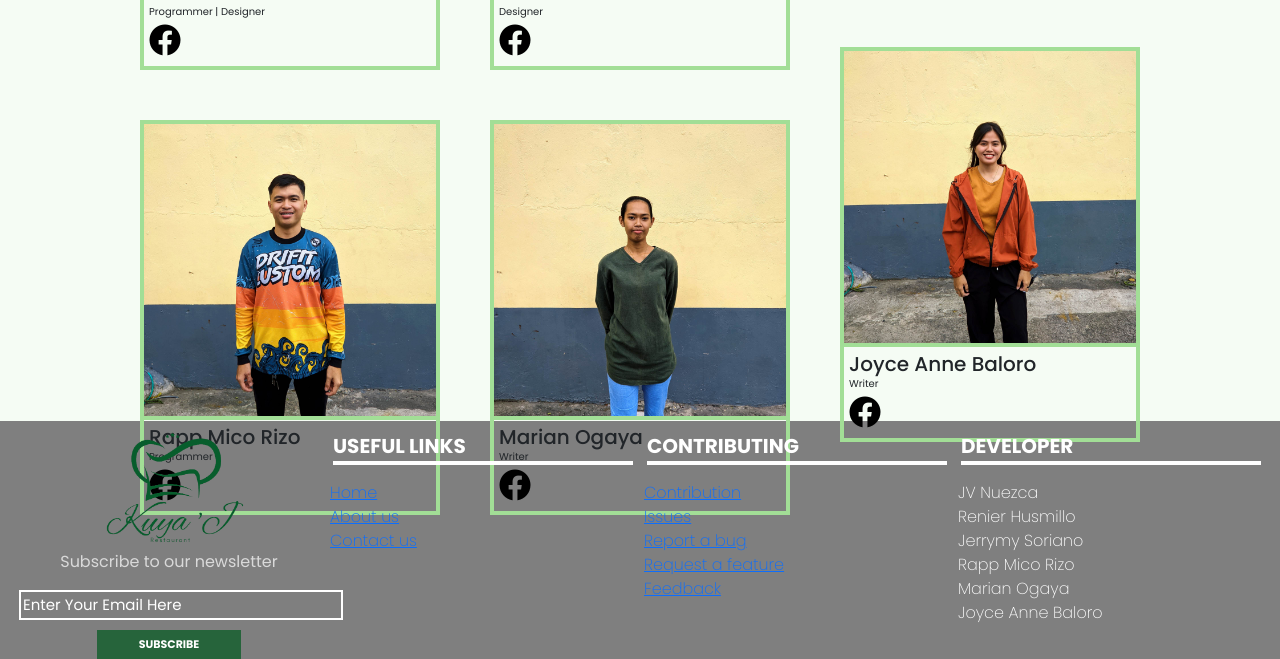
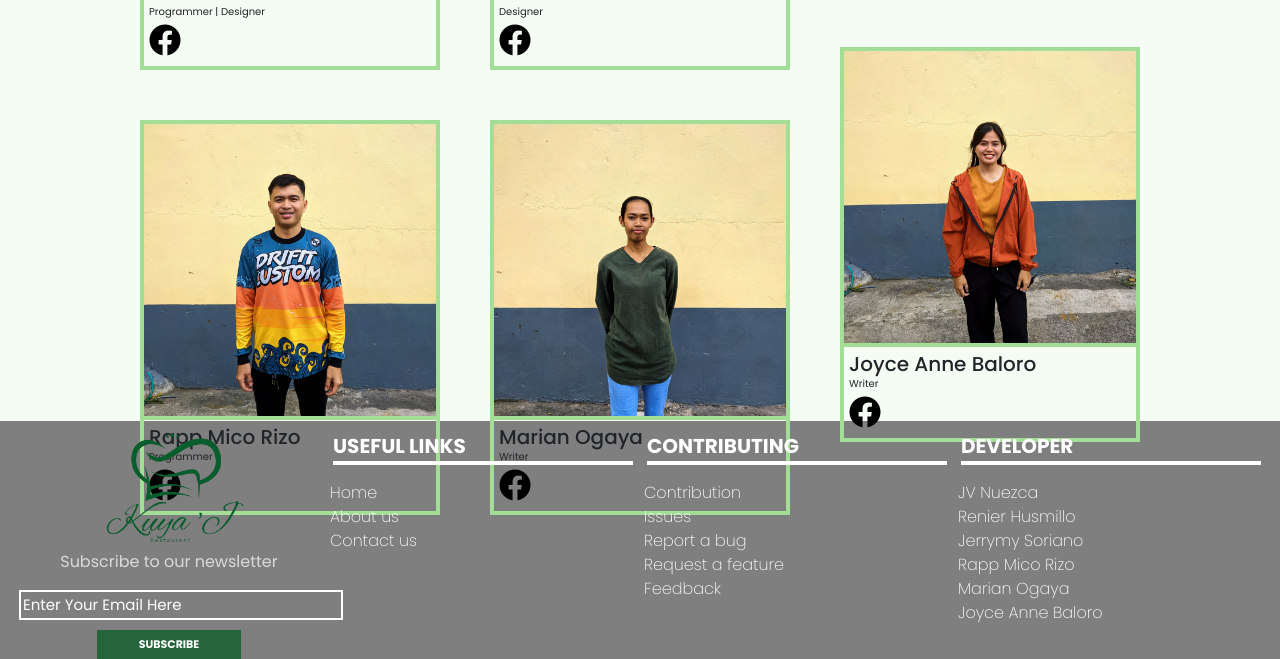
Before and after one commit to lugh-tuatha/kuya-j-hausilog, a plain HTML site: page index.html in a window 1280 px wide. Shown: the part 1740-2399 px from the top of the page. Drawn offline with nearby package versions, Linux system fonts and the light colour scheme.

Commit message:
Update style.css

```diff
--- a/css/style.css
+++ b/css/style.css
@@ -277,6 +277,11 @@ body{
     font-weight: 200;
 }
 
+.u-links a{
+    color: white;
+    text-decoration: none;
+}
+
 
 /* responsive css */
 @media screen and (max-width: 1280px) {
```
